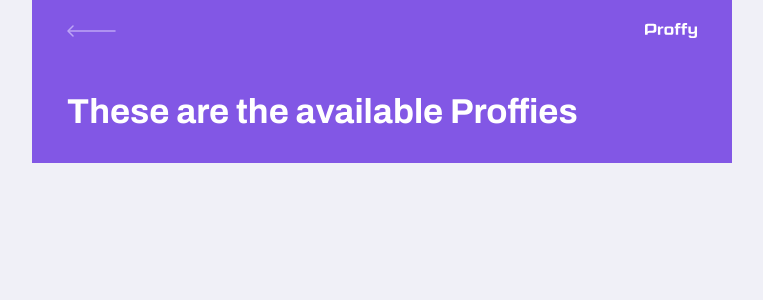
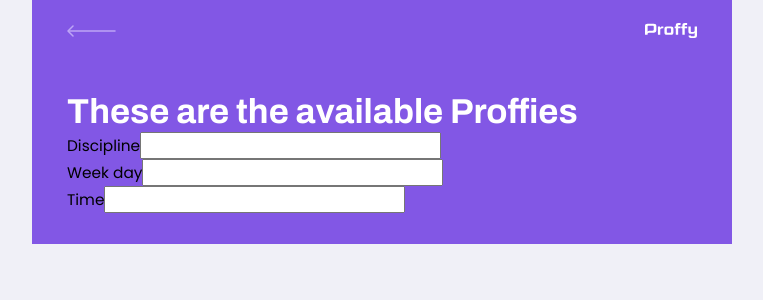
Before and after one commit to leost3/Proffy, a React (Create React App) app: page /study in a window 1280 px wide. Shown: the top 300 px of the page, without its empty margins (258-1021 px from the left). Built offline with nearby package versions, Linux system fonts and the light colour scheme.

Commit message:
feat: add form and inputs inside header

```diff
--- a/src/pages/teacher-list/index.tsx
+++ b/src/pages/teacher-list/index.tsx
@@ -6,10 +6,31 @@ import PageHeader from '../../components/page-header'
 
 
 
+
+
+
+
 function TeacherList() {
   return (
     <div id="page-teacher-list" className="container">
-      <PageHeader title="These are the available Proffies" />
+      <PageHeader title="These are the available Proffies" >
+        <form action="" id="search-teachers">
+          <div className="input-block">
+            <label htmlFor="subject">Discipline</label>
+            <input type="text" id="subject" />
+          </div>
+
+          <div className="input-block">
+            <label htmlFor="week-day">Week day</label>
+            <input type="text" id="week-day" />
+          </div>
+
+          <div className="input-block">
+            <label htmlFor="time">Time</label>
+            <input type="text" id="time" />
+          </div>
+        </form>
+      </PageHeader>
     </div>
   )
 }
```
